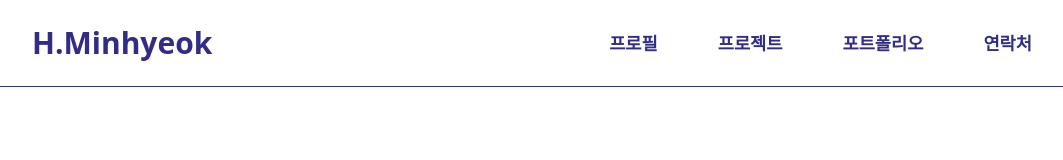
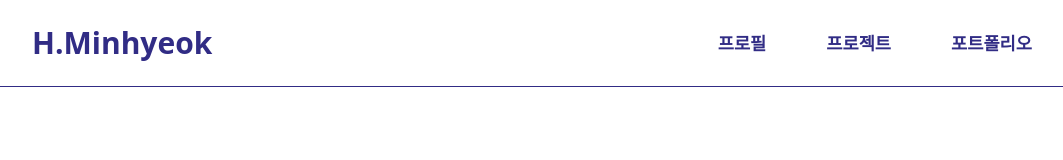
Before and after one commit to KoeyPortfolio/koey_portfolio_frontend, a React (Vite) app: page / in a window 1280 px wide. Shown: the top 160 px of the page, without its empty margins (108-1171 px from the left). Built offline with nearby package versions, Linux system fonts and the light colour scheme.

Commit message:
헤더에서 연락처 목록 제거

```diff
--- a/src/Router.jsx
+++ b/src/Router.jsx
@@ -15,7 +15,6 @@ export default function Router() {
         <Route path="profile" element={<Profile />} />
         <Route path="projects" element={<Projects />} />
         <Route path="portfolios" element={<Portfolios />} />
-        <Route path="contact" element={<Contact />} />
         <Route path="*" element={<NotFound />} />
       </Route>
     </Routes>
--- a/src/component/Header.jsx
+++ b/src/component/Header.jsx
@@ -15,7 +15,6 @@ export default function Header() {
             <Link to={ "/profile" } className={navItemClass}>프로필</Link>
             <Link to={ "/projects" } className={navItemClass}>프로젝트</Link>
             <Link to={ "/portfolios" } className={navItemClass}>포트폴리오</Link>
-            <Link to={ "/contact" } className={navItemClass}>연락처</Link>
           </nav>
         </div>
       </div>
```
